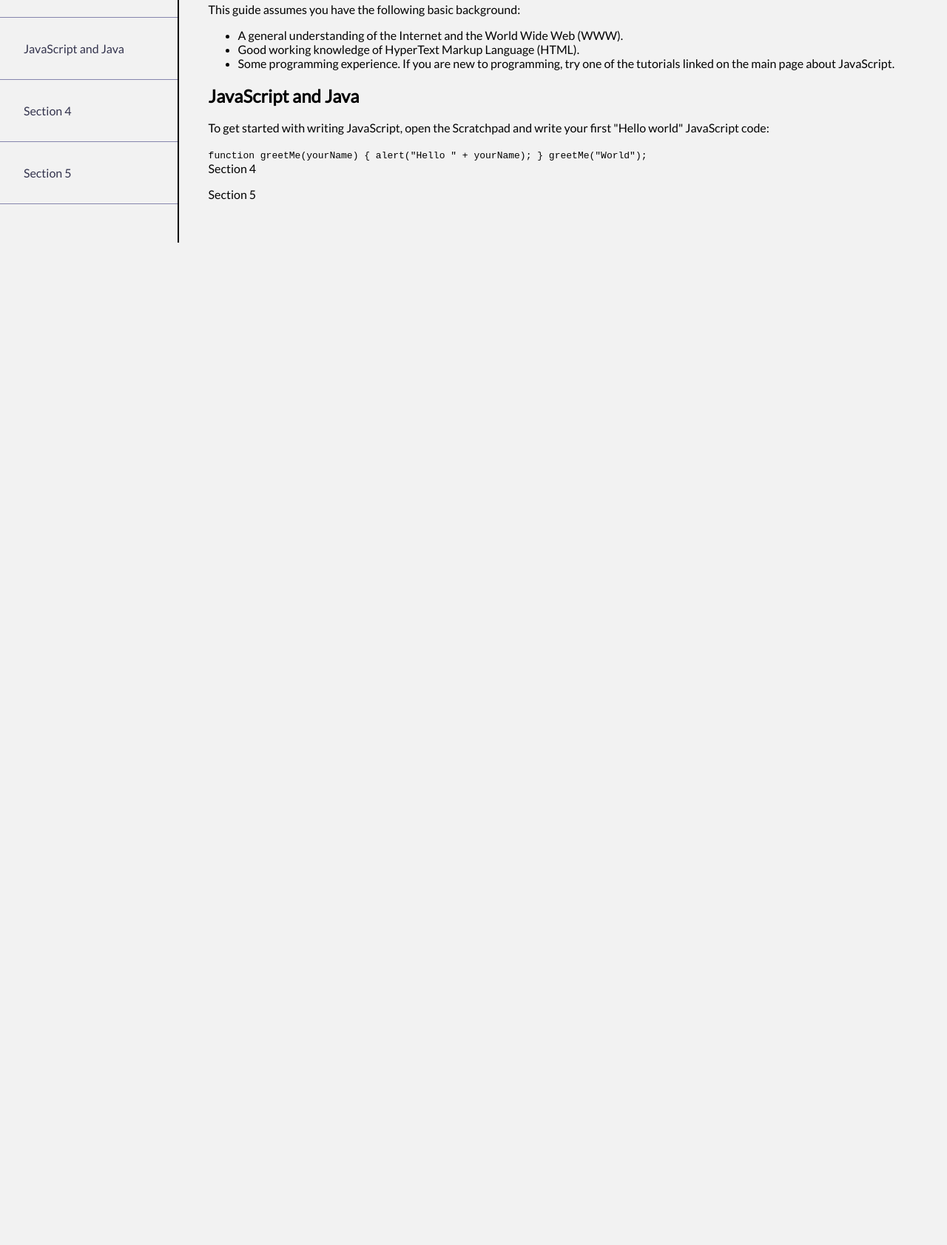
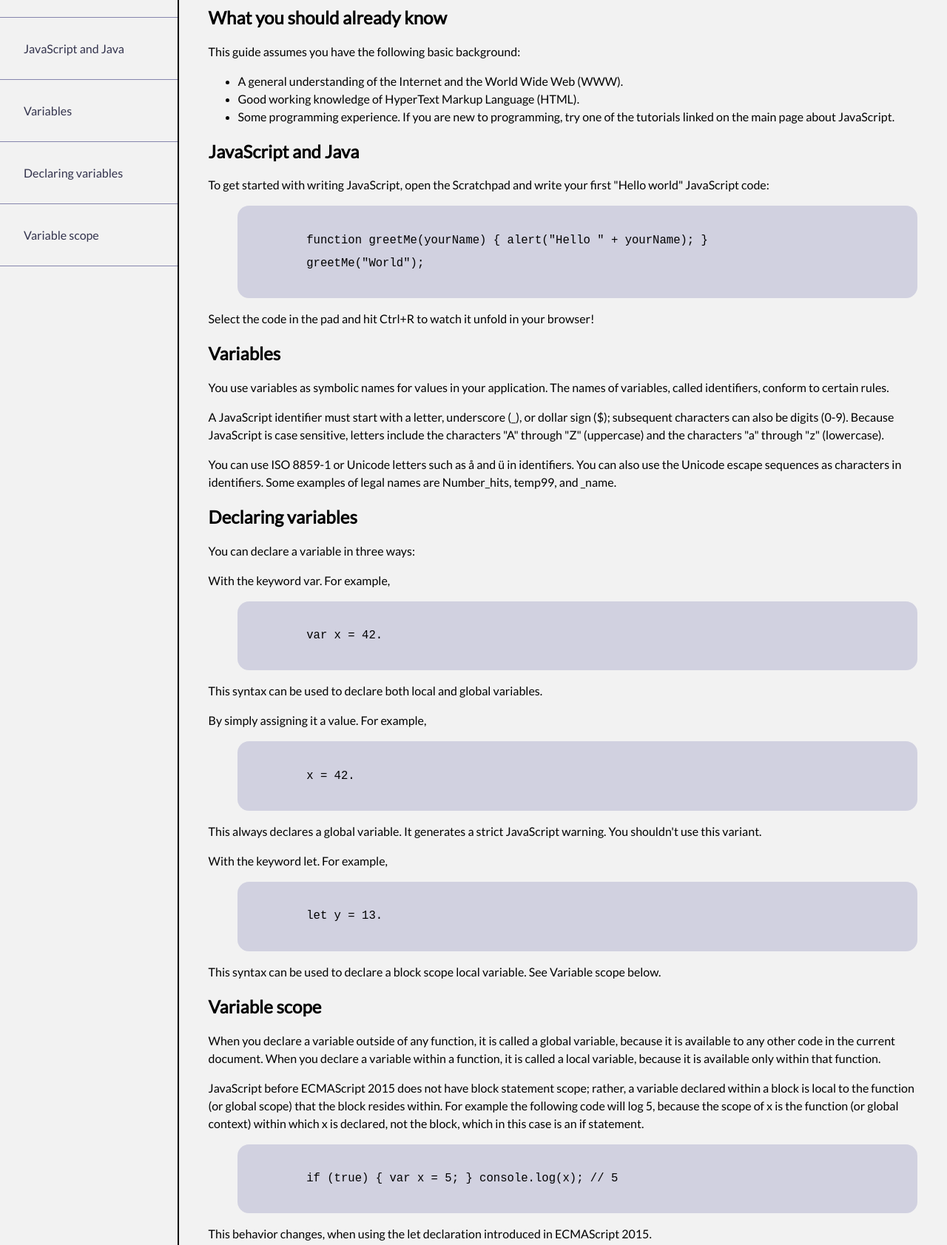
Before and after one commit to anka-bog/fcc-wiki, a plain HTML site: page index.html in a window 1280 px wide. Shown: the part 416-2099 px from the top of the page at 74% size. Before the commit the page ends 800 px from the top, so only its background shows below. Drawn offline with Linux system fonts and the light colour scheme.

Commit message:
Add final verion of the project.

```diff
--- a/index.html
+++ b/index.html
@@ -45,9 +45,6 @@
             Some programming experience. If you are new to programming, try one of the tutorials linked on the main page about JavaScript.
           </li>
         </ul>
-        <code>
-
-        </code>
       </section>
       <section class="main-section" id="JavaScript_and_Java">
         <header>
@@ -60,48 +57,90 @@
           function greetMe(yourName) { alert("Hello " + yourName); }
           greetMe("World");
         </code>
+        <p>
+          Select the code in the pad and hit Ctrl+R to watch it unfold in your browser!
+        </p>
       </section>
-      <section class="main-section" id="Section_4">
+      <section class="main-section" id="Variables">
         <header>
-          Section 4
+          <h2>Variables</h2>
         </header>
         <p>
-
+          You use variables as symbolic names for values in your application. The names of variables, called identifiers, conform to certain rules.
+        </p>
+        <p>
+          A JavaScript identifier must start with a letter, underscore (_), or dollar sign ($); subsequent characters can also be digits (0-9). Because JavaScript is case sensitive, letters include the characters "A" through "Z" (uppercase) and the characters "a" through "z" (lowercase).
+        </p>
+        <p>
+          You can use ISO 8859-1 or Unicode letters such as å and ü in identifiers. You can also use the Unicode escape sequences as characters in identifiers. Some examples of legal names are Number_hits, temp99, and _name.
+        </p>
+      </section>
+      <section class="main-section" id="Declaring_variables">
+        <header>
+          <h2>Declaring variables</h2>
+        </header>
+        <p>
+          You can declare a variable in three ways:
+        </p>
+        <p>
+          With the keyword var. For example,
         </p>
         <code>
-
+          var x = 42.
         </code>
         <p>
-
+          This syntax can be used to declare both local and global variables.
+        </p>
+        <p>
+          By simply assigning it a value. For example,
+        </p>
+        <code>
+          x = 42.
+        </code>
+        <p>
+          This always declares a global variable. It generates a strict JavaScript warning. You shouldn't use this variant.
+        </p>
+        <p>
+          With the keyword let. For example,
+        </p>
+        <code>
+          let y = 13.
+        </code>
+        <p>
+          This syntax can be used to declare a block scope local variable. See Variable scope below.
         </p>
       </section>
-      <section class="main-section" id="Section_5">
+      <section class="main-section" id="Variable_scope">
         <header>
-          Section 5
+          <h2>Variable scope</h2>
         </header>
         <p>
-
+          When you declare a variable outside of any function, it is called a global variable, because it is available to any other code in the current document. When you declare a variable within a function, it is called a local variable, because it is available only within that function.
+        </p>
+        <p>
+          JavaScript before ECMAScript 2015 does not have block statement scope; rather, a variable declared within a block is local to the function (or global scope) that the block resides within. For example the following code will log 5, because the scope of x is the function (or global context) within which x is declared, not the block, which in this case is an if statement.
         </p>
         <code>
-
-        </code>
-        <code>
-
+          if (true) { var x = 5; } console.log(x); // 5
         </code>
         <p>
-
+          This behavior changes, when using the let declaration introduced in ECMAScript 2015.
         </p>
+        <code>
+          if (true) { let y = 5; } console.log(y); // ReferenceError: y is not defined
+        </code>
       </section>
     </main>
     <nav id="navbar">
       <header>
         <h1>My learnings after Free Code Camp course</h1>
       </header>
-      <a class="nav-link" id="first-link" href="#Introduction">Introduction</a>
-      <a class="nav-link" href="#What_you_should_already_know">What you should already know</a>
-      <a class="nav-link" href="#JavaScript_and_Java">JavaScript and Java</a>
-      <a class="nav-link" href="#Section_4">Section 4</a>
-      <a class="nav-link" href="#Section_5">Section 5</a>
+        <a class="nav-link" id="first-link" href="#Introduction">Introduction</a>
+        <a class="nav-link" href="#What_you_should_already_know">What you should already know</a>
+        <a class="nav-link" href="#JavaScript_and_Java">JavaScript and Java</a>
+        <a class="nav-link" href="#Variables">Variables</a>
+        <a class="nav-link" href="#Declaring_variables">Declaring variables</a>
+        <a class="nav-link" href="#Variable_scope">Variable scope</a>
     </nav>
       <script src="https://cdn.freecodecamp.org/testable-projects-fcc/v1/bundle.js"></script>
   </body>
--- a/styles.css
+++ b/styles.css
@@ -23,8 +23,22 @@ nav {
   width: 20%;
 }
 
+code {
+  background-color: #d1d1e0;
+  margin-left: 2.5em;
+  display: block;
+  white-space: pre-wrap;
+  font-size: 1.2em;
+  line-height: 200%;
+  border-radius: 1em;
+}
+
 h1 {
   padding: 2em;
+}
+
+p, ul {
+  line-height: 150%;
 }
 
 a {
@@ -52,3 +66,21 @@ a:visited {
 #first-link {
   border-top: solid #8585ad 1px;
 }
+
+@media only screen and (max-width: 400px) {
+  body {
+    margin-left: -10px;
+    display: flex;
+    flex-direction: column-reverse;
+  }
+
+  nav {
+    display: flex;
+  }
+
+  code {
+    margin-left: -20px;
+    width: 100%;
+    min-width: 233px;
+  }
+}
```
